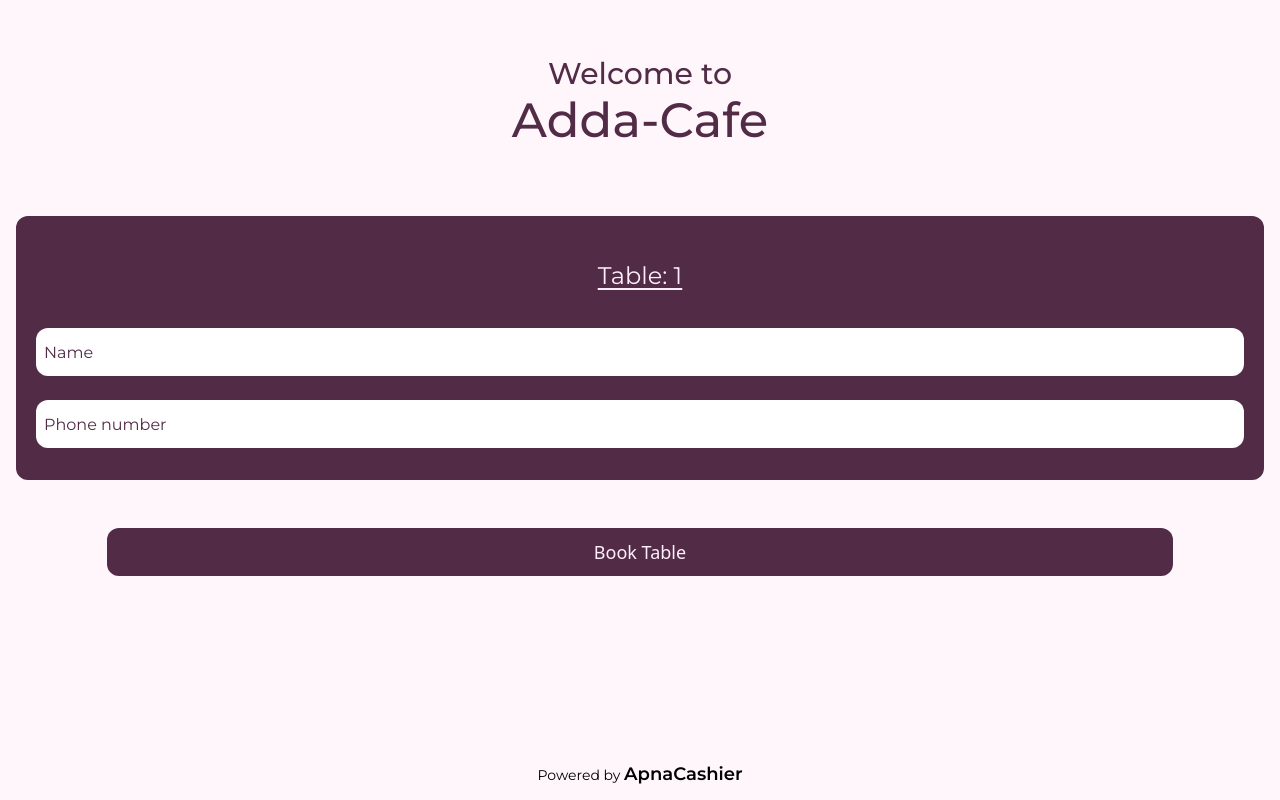
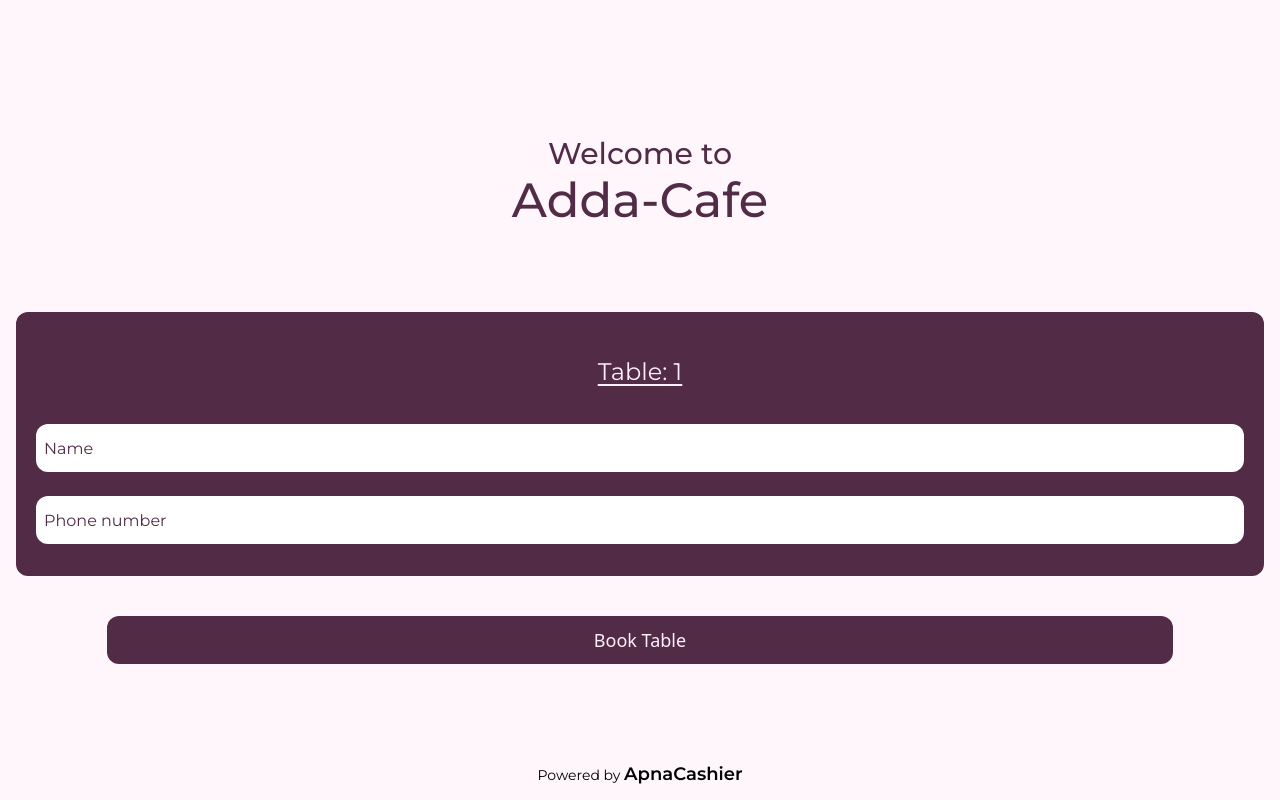
Before and after one commit to debarkamondal/cafegent-frontend, a Next.js app: page /login in a window 1280 px wide. Built offline with nearby package versions, Linux system fonts and the light colour scheme.

Commit message:
login page look confirmed

```diff
--- a/src/app/global.css
+++ b/src/app/global.css
@@ -1,3 +1,8 @@
 @tailwind base;
 @tailwind components;
 @tailwind utilities;
+
+* {
+    margin: 0;
+    padding: 0;
+}
--- a/src/app/login/page.tsx
+++ b/src/app/login/page.tsx
@@ -10,12 +10,12 @@
 const page = (props: Props) => {
 	return (
 		<Providers>
-			<div className="h-screen">
+			<div className="h-screen flex flex-col justify-center">
 				<Greeter />
 				<LoginForm />
-				<Button />
-				<Footer />
+				<Button className="w-5/6 mx-auto mt-6" />
 			</div>
+			<Footer />
 		</Providers>
 	);
 };
--- a/src/components/Button.tsx
+++ b/src/components/Button.tsx
@@ -1,12 +1,14 @@
 import React from "react";
 
-const Button = () => {
+const Button = (props: { className: string }) => {
 	return (
-		<div className="flex justify-center mt-12">
-			<button className="p-2 h-12 rounded-xl bg-primary-900 text-primary-300 w-5/6 text-lg">
-				Book Table
-			</button>
-		</div>
+		// <div className={`${props.className}`}>
+		// </div>
+		<button
+			className={`p-2 h-12 rounded-xl bg-primary-900 text-primary-300 text-lg ${props.className}`}
+		>
+			Book Table
+		</button>
 	);
 };
 
--- a/src/components/Greeter.tsx
+++ b/src/components/Greeter.tsx
@@ -3,9 +3,9 @@
 const Greeter = () => {
 	return (
 		<>
-			<div className="greeter text-primary-900 font-main h-1/4 flex flex-col justify-center items-center">
+			<div className="greeter text-primary-900 font-main h-1/5 text-center">
 				<h2 className="text-3xl font-medium">Welcome to</h2>
-				<h1 className="text-5xl font-medium mt-1">Adda-Cafe</h1>
+				<h1 className="text-5xl font-medium pt-1">Adda-Cafe</h1>
 			</div>
 		</>
 	);
```
